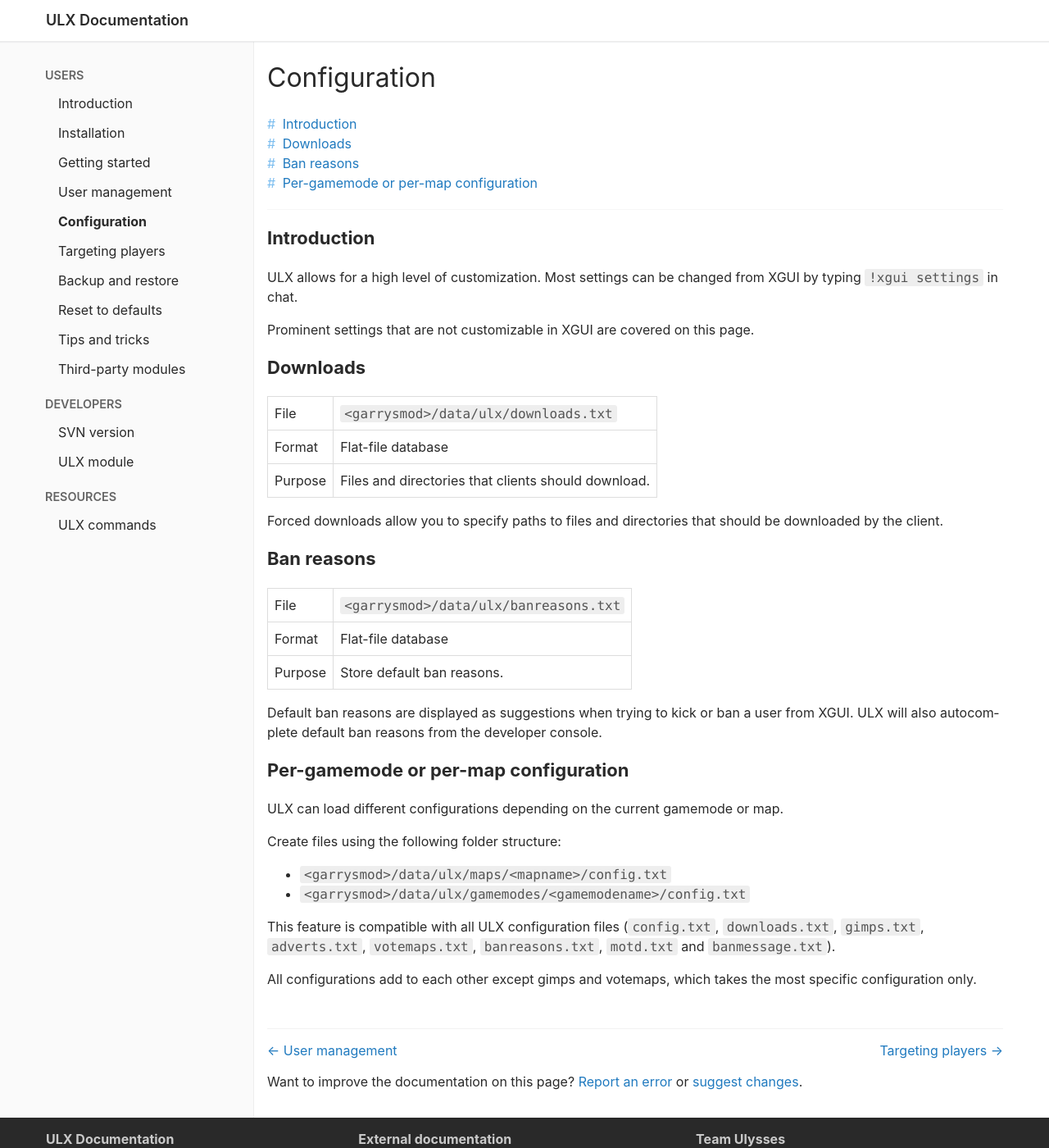
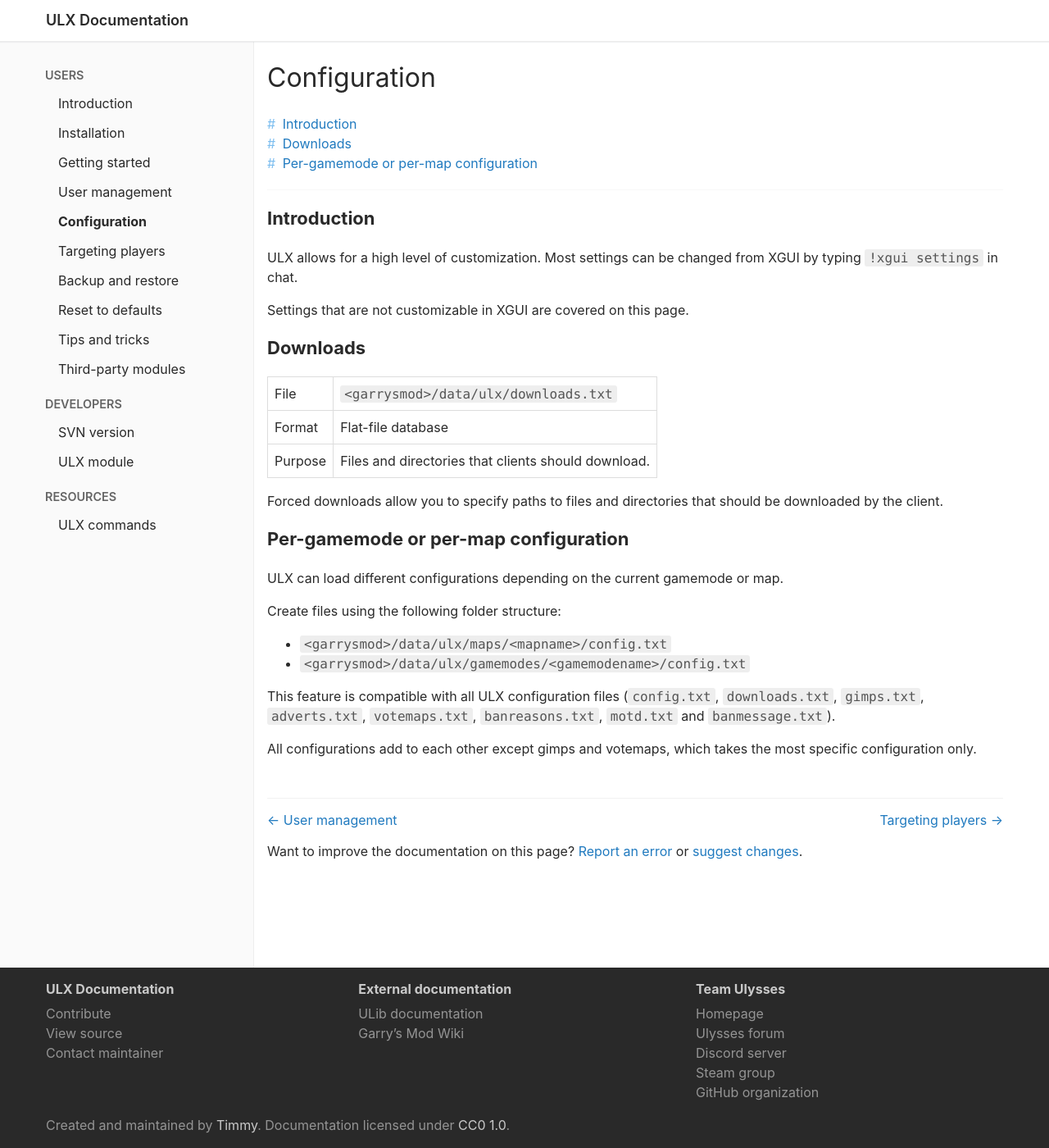
Before and after one commit to Timmy/ulx-docs, a Jekyll site: the page built from configuration.md, in a window 1280 px wide and 1400 px high. Shown: the whole window at 82% size. Built offline with Jekyll 4.4.1, drawn with Linux system fonts in a browser that asks for light colours; our own code applies the rules of GitHub Pages for plain Markdown files.

Commit message:
Remove "Ban reasons" section

```diff
--- a/configuration.md
+++ b/configuration.md
@@ -7,14 +7,13 @@ description: >
 
 - [Introduction](#introduction)
 - [Downloads](#downloads)
-- [Ban reasons](#ban-reasons)
 - [Per-gamemode or per-map configuration](#per-gamemode-or-per-map-configuration)
 
 ## Introduction
 
 ULX allows for a high level of customization. Most settings can be changed from XGUI by typing `!xgui settings` in chat.
 
-Prominent settings that are not customizable in XGUI are covered on this page.
+Settings that are not customizable in XGUI are covered on this page.
 
 ## Downloads
 
@@ -23,14 +22,6 @@ Prominent settings that are not customizable in XGUI are covered on this page.
 | Purpose | Files and directories that clients should download. |
 
 Forced downloads allow you to specify paths to files and directories that should be downloaded by the client.
-
-## Ban reasons
-
-| File    | `<garrysmod>/data/ulx/banreasons.txt` |
-| Format  | Flat-file database                    |
-| Purpose | Store default ban reasons.            |
-
-Default ban reasons are displayed as suggestions when trying to kick or ban a user from XGUI. ULX will also autocomplete default ban reasons from the developer console.
 
 ## Per-gamemode or per-map configuration
 
```
